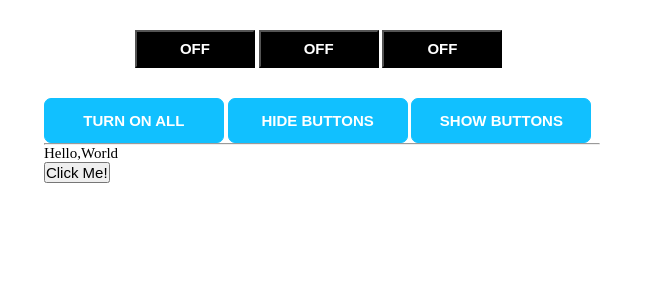
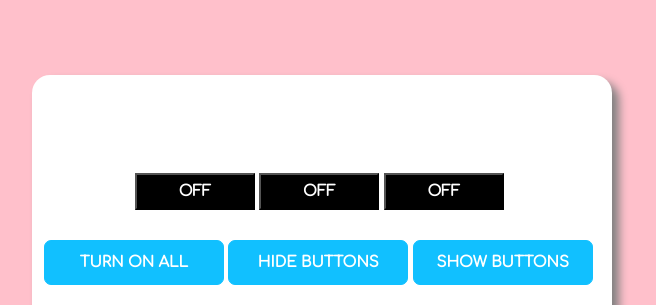
Before and after one commit to wdotgonzales/git_test2, a plain HTML site: page index.html in a window 1280 px wide. Shown: the top 305 px of the page, without its empty margins (318-974 px from the left). Drawn offline with nearby package versions, Linux system fonts and the light colour scheme.

Commit message:
Update style.css

```diff
--- a/style.css
+++ b/style.css
@@ -4,13 +4,27 @@
     box-sizing: border-box;
 
     font-size: 15px;
+    font-family: 'Comfortaa', cursive;
+
+}
+
+body{
+    background-color: pink;
 }
 
 .container{
     width: 580px;
     margin: 0 auto;
 
-    padding-bottom: 2em;
+    padding-block: 4.5em;
+
+    margin-top: 5em;
+    box-shadow: 7px 7px 10px grey;
+
+    background-color: white;
+
+    border-radius: 18px;
+
 }
 
 .top-button-container{
@@ -64,3 +78,44 @@
     background-color: rgb(59, 88, 255);
     border: 1px solid rgb(59, 88, 255);;
 }
+
+
+/* Other Stuff */
+hr{
+    margin-top: 1.5em;
+}
+
+.container-2{
+    display: flex;
+    flex-direction: column;
+}
+
+.hello-world-container p {
+    text-align: center;
+    font-size: 32px;
+
+    font-weight: bold;
+
+    margin-top: 0.5em;
+}
+
+.click-me-container button{
+    font-size: 18px;
+    width: 6em;
+    height: 2.5em;
+
+    background-color: green;
+    border: 3.5px solid rgb(16, 251, 16);
+
+    font-weight: bold;
+    color: white;
+
+    border-radius: 7px;
+}
+
+.click-me-container{
+    width: 112px;
+    margin: 0 auto;
+
+    margin-top: 0.5em;
+}
```
